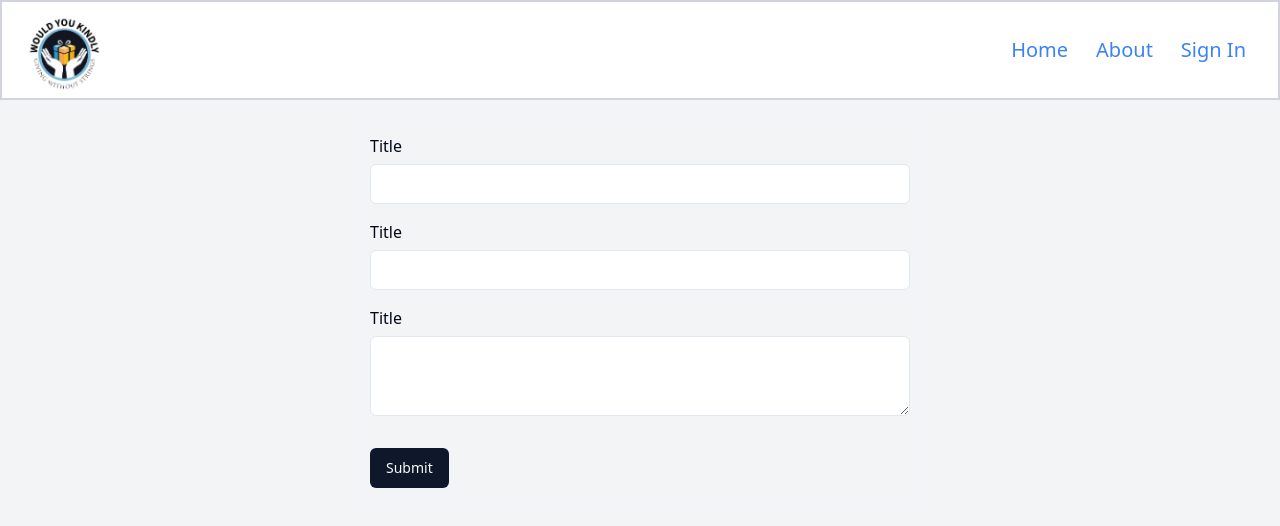
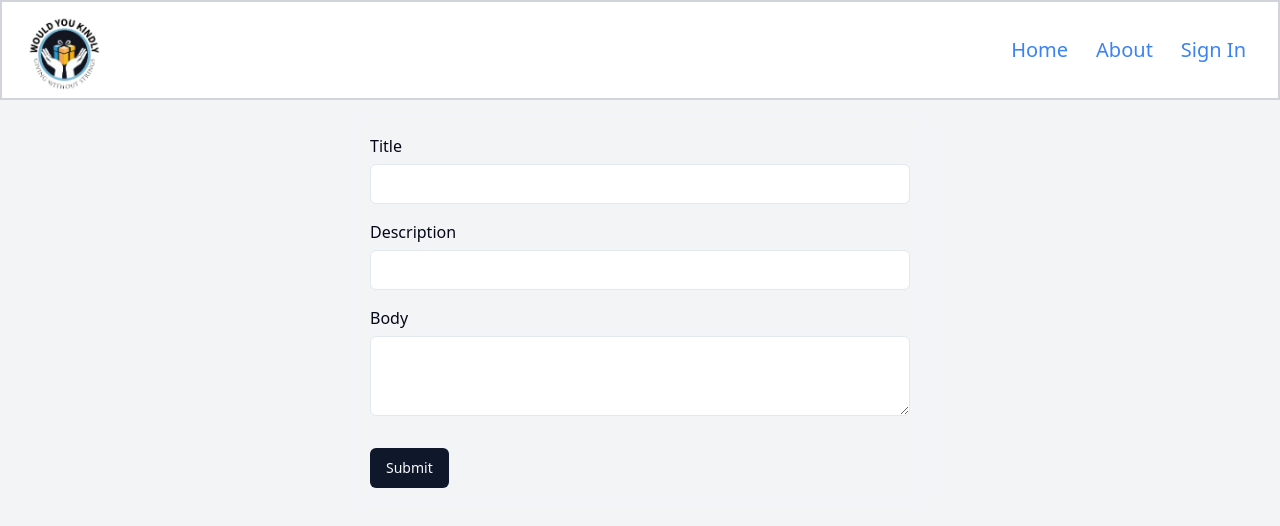
Before and after one commit to dv297/would-you-kindly, a React (Vite) app in the folder apps/ui/: page /create-cause in a window 1280 px wide. Shown: the top 526 px of the page. Built offline with nearby package versions, Linux system fonts and the light colour scheme; no server answers.

Commit message:
Fix labels

```diff
--- a/apps/ui/src/routes/CreateCauses.tsx
+++ b/apps/ui/src/routes/CreateCauses.tsx
@@ -15,21 +15,22 @@ type Inputs = {
 interface InputProps {
   register: UseFormRegister<Inputs>;
   field: keyof Inputs;
+  label: string;
 }
 
-const FormTextInput = ({ register, field }: InputProps) => {
+const FormTextInput = ({ register, field, label }: InputProps) => {
   return (
     <div className="grid w-full items-center gap-1.5">
-      <Label htmlFor={field}>Title</Label>
+      <Label htmlFor={field}>{label}</Label>
       <Input type="text" id={field} {...register(field)} />
     </div>
   );
 };
 
-const FormTextArea = ({ register, field }: InputProps) => {
+const FormTextArea = ({ register, field, label }: InputProps) => {
   return (
     <div className="grid w-full items-center gap-1.5">
-      <Label htmlFor={field}>Title</Label>
+      <Label htmlFor={field}>{label}</Label>
       <Textarea id={field} {...register(field)} />
     </div>
   );
@@ -67,9 +68,13 @@ const CreateCause = () => {
             onSubmit={handleSubmit(onSubmit)}
             className="flex flex-col justify-normal items-start gap-4"
           >
-            <FormTextInput register={register} field="title" />
-            <FormTextInput register={register} field="description" />
-            <FormTextArea register={register} field="body" />
+            <FormTextInput register={register} field="title" label="Title" />
+            <FormTextInput
+              register={register}
+              field="description"
+              label="Description"
+            />
+            <FormTextArea register={register} field="body" label="Body" />
             <div className="mt-4">
               <Button type="submit">Submit</Button>
             </div>
```
